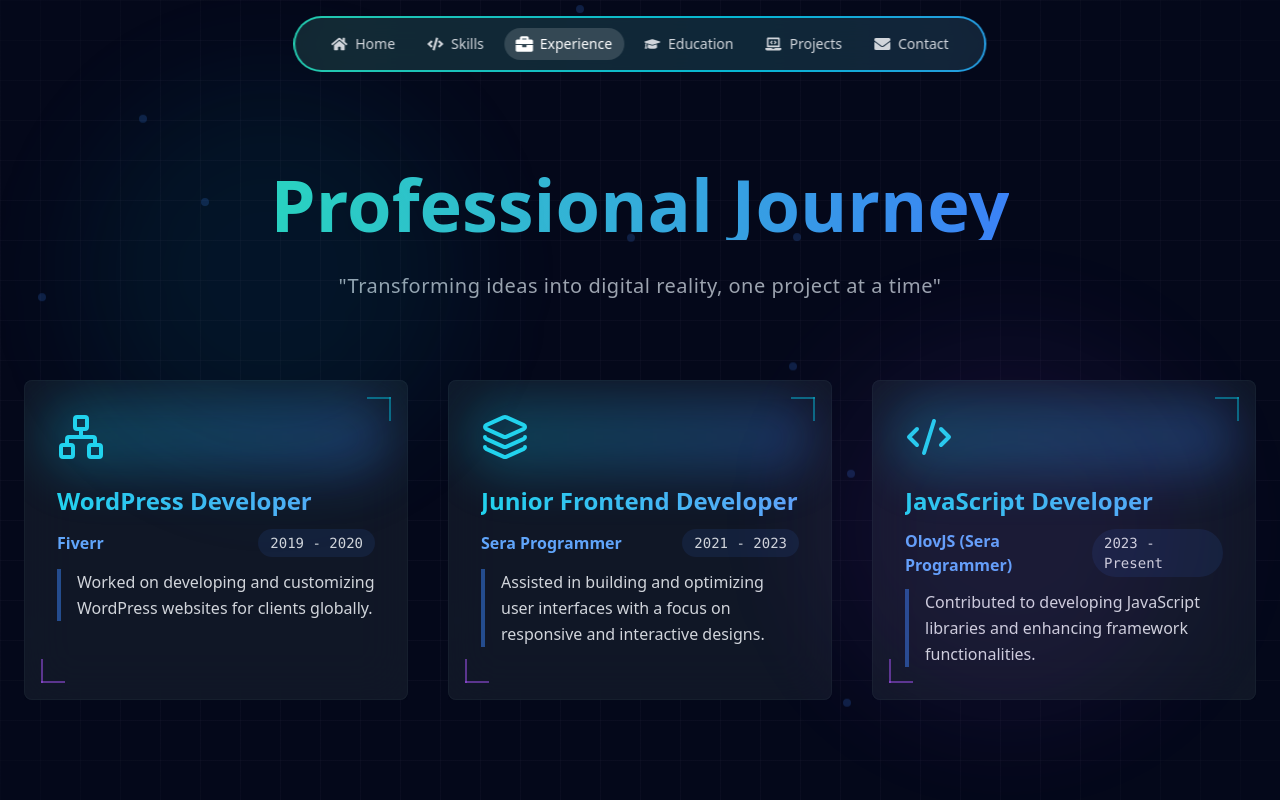
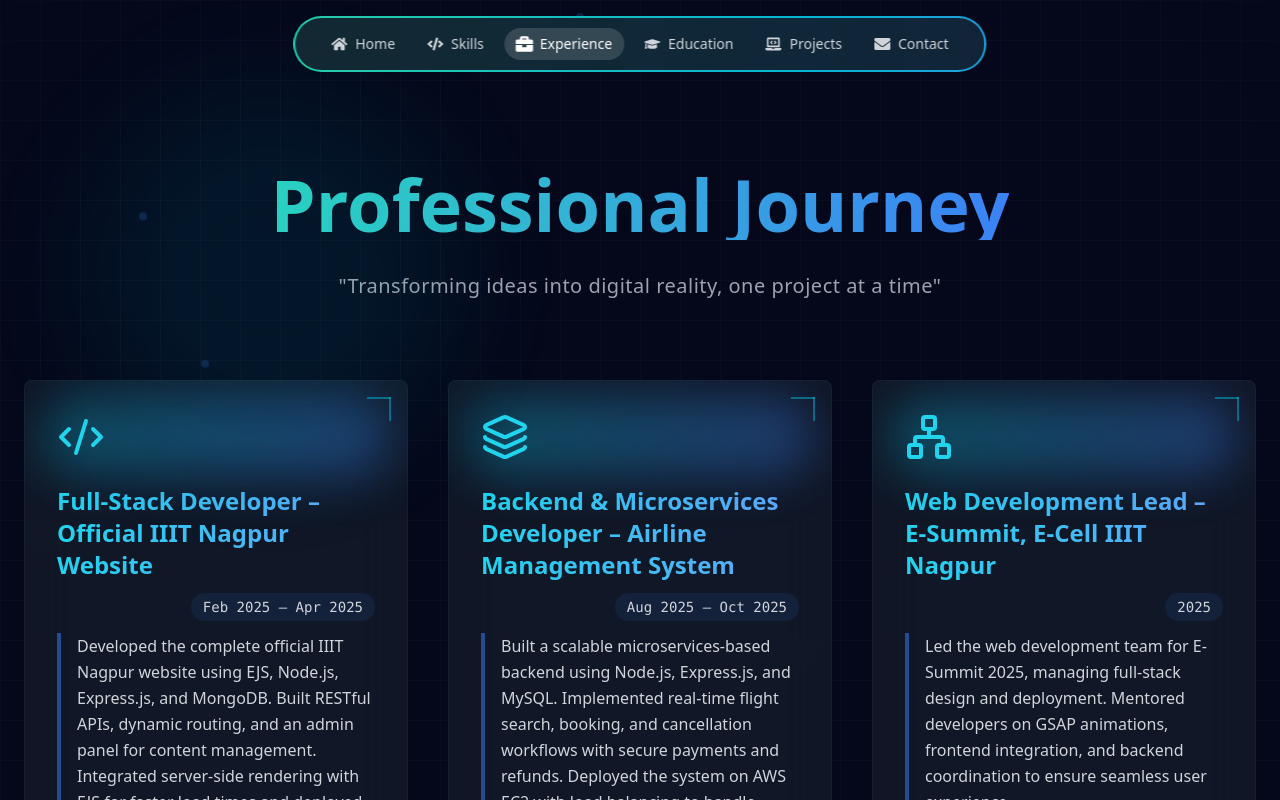
Before and after one commit to krishsingh120/Portfolio, a React (Vite) app: page /experience in a window 1280 px wide. Shown: the top 800 px of the page. Built offline with nearby package versions, Linux system fonts and the light colour scheme.

Commit message:
Fix: Update Experience section

```diff
--- a/src/pages/Experience/Experience.jsx
+++ b/src/pages/Experience/Experience.jsx
@@ -1,5 +1,5 @@
 import React from "react";
-import { Code2, Activity, Cpu, Layers, Network, Binary } from "lucide-react";
+import { Code2, Activity, Cpu, Layers, Network, Binary, Paintbrush } from "lucide-react";
 
 const ExperienceCard = ({
   title,
@@ -52,30 +52,61 @@ const ExperienceCard = ({
 );
 
 const ExperienceSection = () => {
+  // const experiences = [
+  //   {
+  //     icon: Network,
+  //     title: "WordPress Developer",
+  //     company: "Fiverr",
+  //     period: "2019 - 2020",
+  //     description:
+  //       "Worked on developing and customizing WordPress websites for clients globally.",
+  //   },
+  //   {
+  //     icon: Layers,
+  //     title: "Junior Frontend Developer",
+  //     company: "Sera Programmer",
+  //     period: "2021 - 2023",
+  //     description:
+  //       "Assisted in building and optimizing user interfaces with a focus on responsive and interactive designs.",
+  //   },
+  //   {
+  //     icon: Code2,
+  //     title: "JavaScript Developer",
+  //     company: "OlovJS (Sera Programmer)",
+  //     period: "2023 - Present",
+  //     description:
+  //       "Contributed to developing JavaScript libraries and enhancing framework functionalities.",
+  //   },
+  // ];
+
   const experiences = [
     {
-      icon: Network,
-      title: "WordPress Developer",
-      company: "Fiverr",
-      period: "2019 - 2020",
+      icon: Code2,
+      title: "Full-Stack Developer – Official IIIT Nagpur Website",
+      period: "Feb 2025 – Apr 2025",
       description:
-        "Worked on developing and customizing WordPress websites for clients globally.",
+        "Developed the complete official IIIT Nagpur website using EJS, Node.js, Express.js, and MongoDB. Built RESTful APIs, dynamic routing, and an admin panel for content management. Integrated server-side rendering with EJS for faster load times and deployed the application on AWS for scalability and security.",
     },
     {
       icon: Layers,
-      title: "Junior Frontend Developer",
-      company: "Sera Programmer",
-      period: "2021 - 2023",
+      title: "Backend & Microservices Developer – Airline Management System",
+      period: "Aug 2025 – Oct 2025",
       description:
-        "Assisted in building and optimizing user interfaces with a focus on responsive and interactive designs.",
+        "Built a scalable microservices-based backend using Node.js, Express.js, and MySQL. Implemented real-time flight search, booking, and cancellation workflows with secure payments and refunds. Deployed the system on AWS EC2 with load balancing to handle 5000+ daily bookings.",
     },
     {
-      icon: Code2,
-      title: "JavaScript Developer",
-      company: "OlovJS (Sera Programmer)",
-      period: "2023 - Present",
+      icon: Network,
+      title: "Web Development Lead – E-Summit, E-Cell IIIT Nagpur",
+      period: "2025",
       description:
-        "Contributed to developing JavaScript libraries and enhancing framework functionalities.",
+        "Led the web development team for E-Summit 2025, managing full-stack design and deployment. Mentored developers on GSAP animations, frontend integration, and backend coordination to ensure seamless user experience.",
+    },
+    {
+      icon: Paintbrush,
+      title: "Frontend Contributor – Tantrafiesta (Tech Fest)",
+      period: "2024 – 2025",
+      description:
+        "Contributed to the official tech-fest website using React.js and GSAP. Focused on building responsive layouts, smooth scroll animations, and interactive UI features to enhance engagement and visual appeal.",
     },
   ];
 
```
